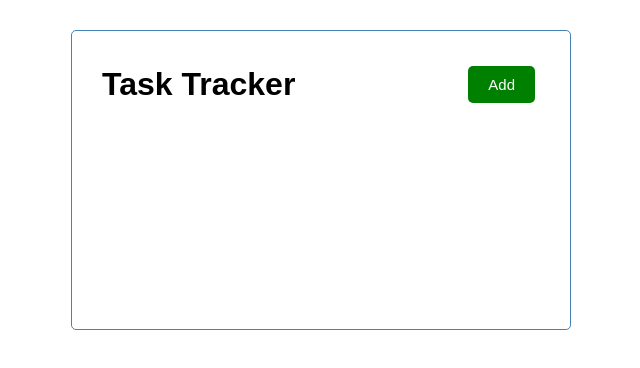
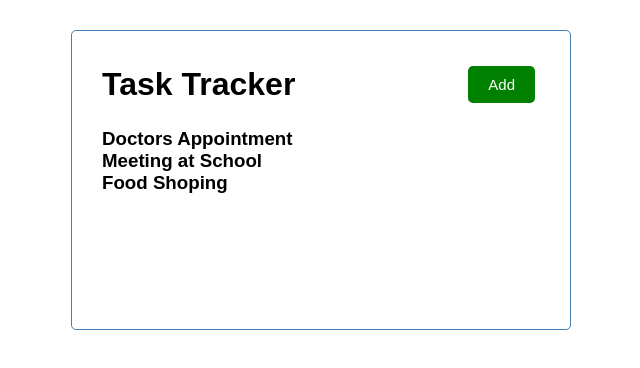
Before and after one commit to DygelnyyKirill/React-To-Do-App-with-React-Hooks, a React (Create React App) app: page / in a window 1280 px wide. Shown: the top 368 px of the page, without its empty margins (319-959 px from the left). Built offline with nearby package versions, Linux system fonts and the light colour scheme.

Commit message:
Tasks component

```diff
--- a/src/App.js
+++ b/src/App.js
@@ -1,9 +1,11 @@
 import Header from './components/Header'
+import Tasks from './components/Tasks'
 
 function App() {
     return (
         <div className='container'>
             <Header />
+            <Tasks />
         </div>
     )
 }
--- /dev/null
+++ b/src/components/Tasks.js
@@ -0,0 +1,31 @@
+const tasks = [
+    {
+        id: 1,
+        text: 'Doctors Appointment',
+        day: 'Feb 5th at 2:30pm',
+        reminder: true,
+    },
+    {
+        id: 2,
+        text: 'Meeting at School',
+        day: 'Feb 6th at 1:30pm',
+        reminder: true,
+    },
+    {
+        id: 3,
+        text: 'Food Shoping',
+        day: 'Feb 5th at 2:30pm',
+        reminder: true,
+    }
+]
+
+const Tasks = () => {
+    return (
+        <>
+            {tasks.map((task) => (
+                <h3 key={task.id}>{task.text}</h3>))}
+        </>
+    )
+}
+
+export default Tasks
```
